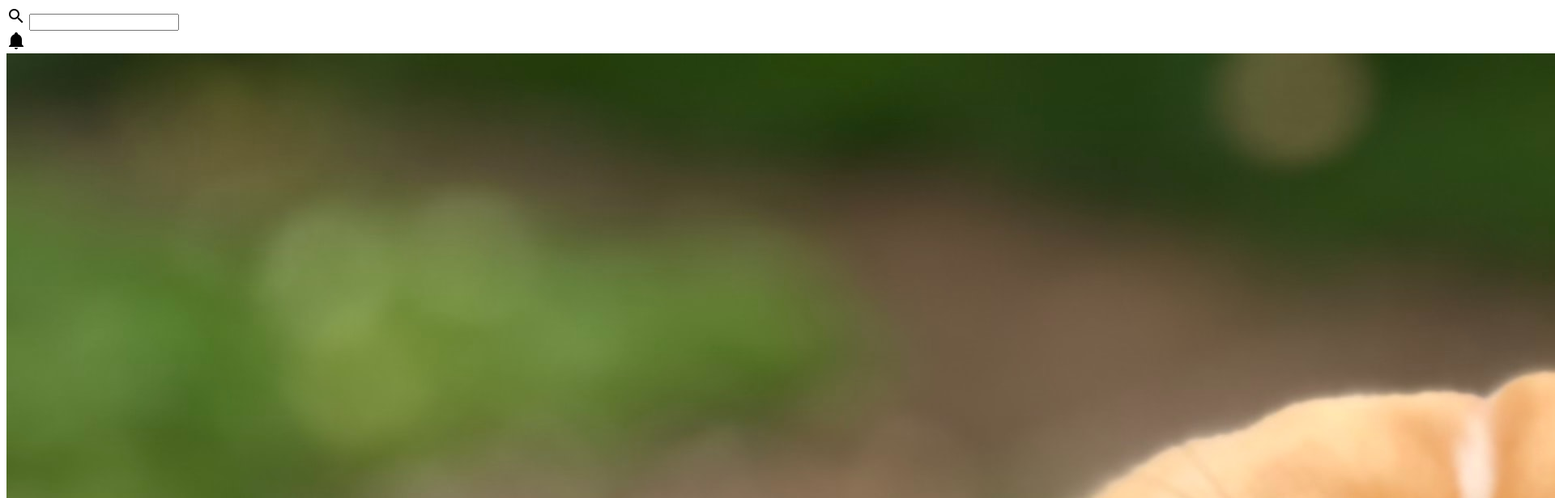
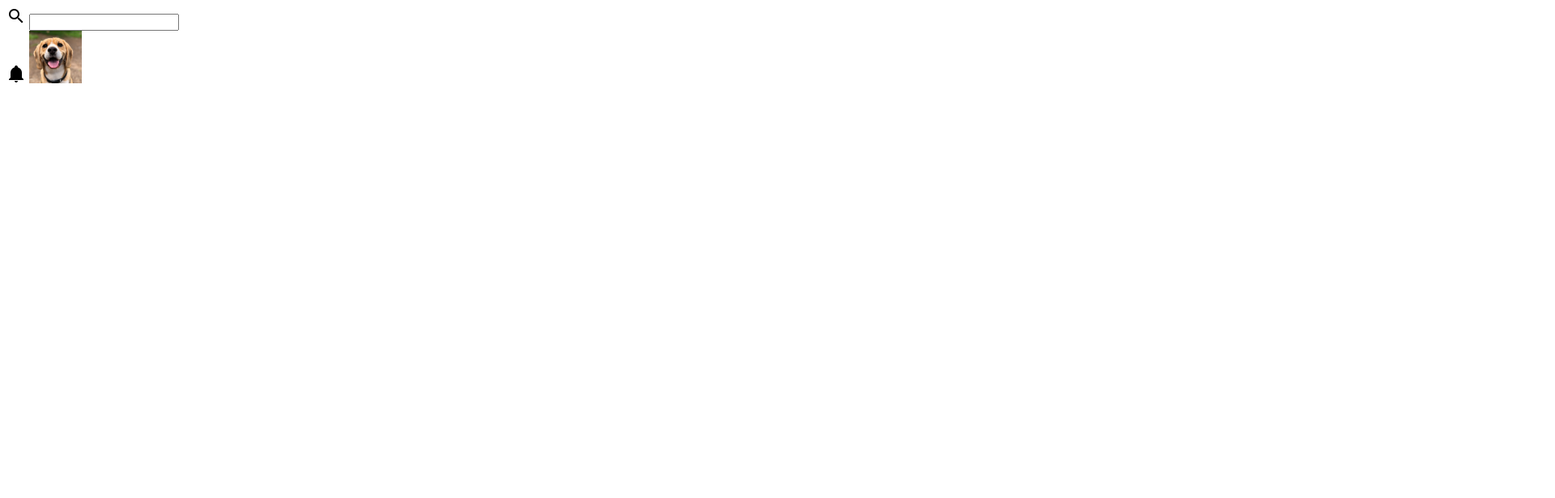
Before and after one commit to yhbe/adminDashboard, a plain HTML site: page index.html in a window 1280 px wide. Shown: the top 616 px of the page at 81% size, 1920 px wide, since content can reach past the window. Drawn offline with Linux system fonts and the light colour scheme.

Commit message:
working on hero

```diff
--- a/index.html
+++ b/index.html
@@ -5,19 +5,22 @@
     <meta http-equiv="X-UA-Compatible" content="IE=edge" />
     <meta name="viewport" content="width=device-width, initial-scale=1.0" />
     <title>Document</title>
+    <link rel="stylesheet" href="style.css" />
   </head>
   <body>
     <div class="container">
       <div class="hero">
         <div class="hero-left">
-          <img src="magnify.png" alt="magnifing glass" />
+          <img src="/images/magnify.png" alt="magnifing glass" />
           <input type="search" name="search" id="search" />
         </div>
         <div class="hero-right">
-          <img src="bell.png" alt="bell" />
+          <img src="/images/bell.png" alt="bell" />
           <img
-            src="marliese-streefland-2l0CWTpcChI-unsplash.jpg"
-            alt="dog profile picture"
+            class="dog"
+            src="/images/marliese-streefland-2l0CWTpcChI-unsplash.jpg"
+            alt="dog
+          profile picture"
           />
         </div>
       </div>
--- a/style.css
+++ b/style.css
@@ -0,0 +1,5 @@
+.dog{
+  width: 65px;
+  height: 65px;
+  object-fit: cover;
+}
```
Also changed, not shown: images/bell.png (renamed from bell.png), images/magnify.png (renamed from magnify.png), images/marliese-streefland-2l0CWTpcChI-unsplash.jpg (renamed from marliese-streefland-2l0CWTpcChI-unsplash.jpg).
